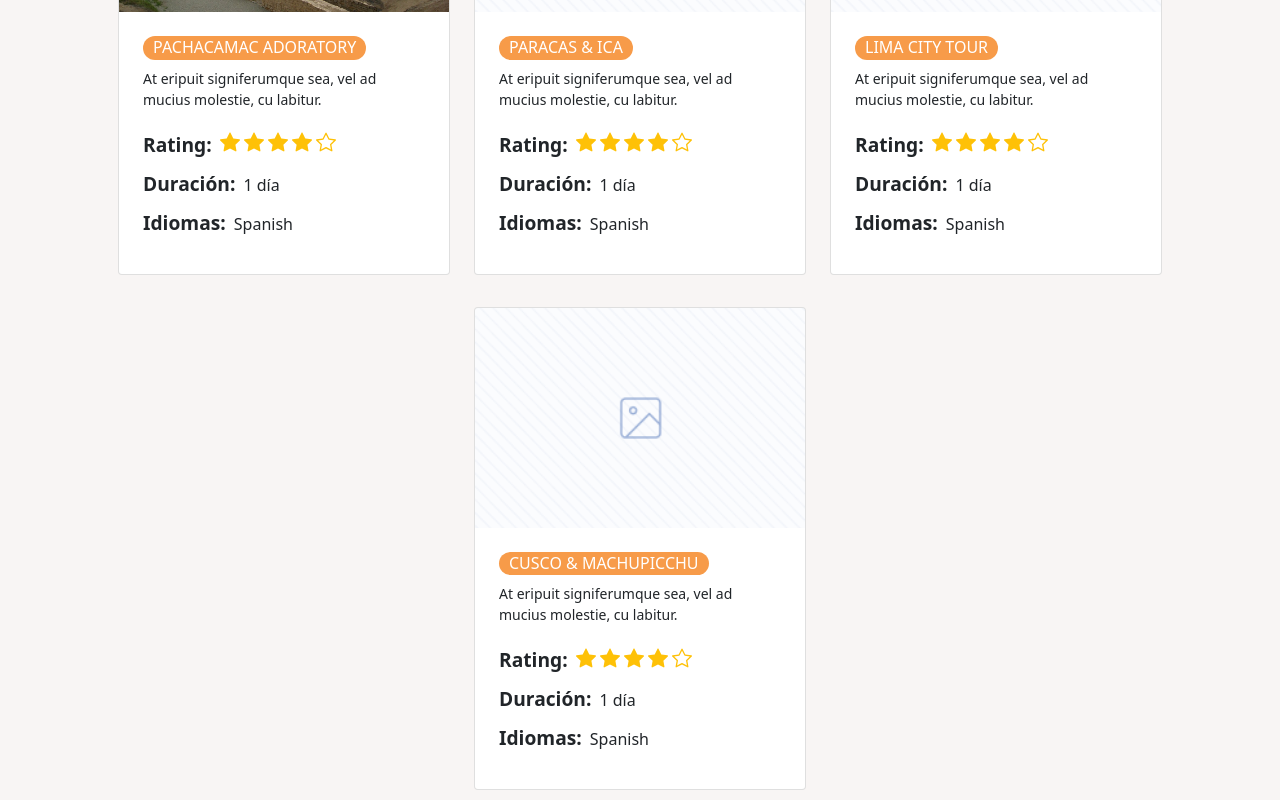
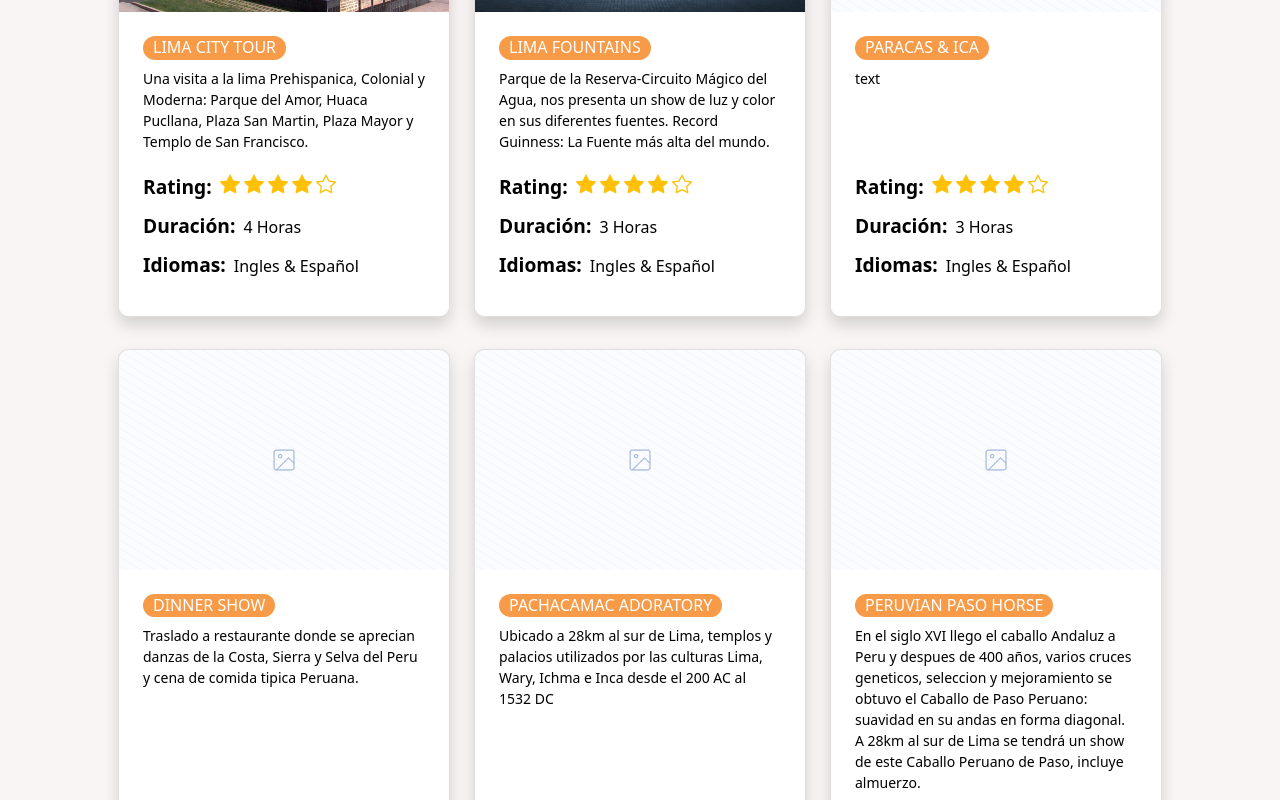
Before and after one commit to helio3197/magic-peru, a React (Create React App) app: page / in a window 1280 px wide. Shown: the part 1600-2400 px from the top of the page. Built offline with nearby package versions, Linux system fonts and the light colour scheme.

Commit message:
Update favorites cards

```diff
--- a/src/App.scss
+++ b/src/App.scss
@@ -127,6 +127,11 @@ body {
 }
 
 .destiny-card {
+  border-radius: 10px;
+  color: initial;
+  text-decoration: initial;
+  transition: all 0.3s;
+
   .card-title {
     font-size: 1rem;
     padding: 2px 10px;
@@ -149,6 +154,10 @@ body {
   ul {
     color: #fec107;
   }
+
+  &:hover {
+    transform: scale(1.05);
+  }
 }
 
 .review-carousel {
--- a/src/components/Homepage/Destinies.js
+++ b/src/components/Homepage/Destinies.js
@@ -3,10 +3,12 @@ import Container from 'react-bootstrap/Container';
 import Row from 'react-bootstrap/Row';
 import Col from 'react-bootstrap/Col';
 import DestinyCard from './DestiniesCards/DestinyCard';
-import placeholderImg from '../../assets/destiny-placeholder.png';
-import pachaImg from '../../assets/lima/pachacamac/pacha-1.jpg';
+// import placeholderImg from '../../assets/destiny-placeholder.png';
+// import pachaImg from '../../assets/lima/pachacamac/pacha-1.jpg';
+import favorites from '../../data/favorites';
 
 const Destinies = ({ id }) => {
+  /*
   const destiniesItems = [
     {
       image: pachaImg,
@@ -33,20 +35,23 @@ const Destinies = ({ id }) => {
       id: 'cusco-machupicchu',
     },
   ];
+  */
+
+  const destiniesItems = favorites;
 
   return (
     <Container as="section" className="headline mt-5" id={id}>
       <h2>Destinos Favoritos</h2>
       <Row xs="1" className="mt-3 px-sm-3 px-md-0 justify-content-center">
         {destiniesItems.map((item) => (
-          <Col key={item.id} className="py-3" style={{ maxWidth: '356px' }}>
+          <Col key={item.tourName} className="py-3" style={{ maxWidth: '356px' }}>
             <DestinyCard
-              image={item.image}
-              title={item.title}
+              image={item.tourImg[0]}
+              title={item.tourName}
               description={item.description}
               rating={4}
-              duration="1 día"
-              languages="Spanish"
+              duration={item.duration}
+              languages={item.idiomas}
             />
           </Col>
         ))}
--- a/src/components/Homepage/DestiniesCards/DestinyCard.js
+++ b/src/components/Homepage/DestiniesCards/DestinyCard.js
@@ -2,6 +2,7 @@ import PropTypes from 'prop-types';
 import Card from 'react-bootstrap/Card';
 import { BsStarFill, BsStar } from 'react-icons/bs';
 import placeholderImg from '../../../assets/placeholder-3-2.png';
+import { toLink } from '../../../utils';
 
 const DestinyCard = ({
   image, title, description, rating, duration, languages,
@@ -35,7 +36,7 @@ const DestinyCard = ({
   };
 
   return (
-    <Card className="destiny-card">
+    <Card className="destiny-card h-100 shadow overflow-hidden" as={toLink} href="tours">
       <Card.Img
         variant="top"
         src={image}
@@ -45,9 +46,10 @@ const DestinyCard = ({
           aspectRatio: '3/2',
         }}
       />
-      <Card.Body className="p-4">
+      <Card.Body className="p-4 d-flex flex-column">
         <Card.Title as="h3">{title}</Card.Title>
         <Card.Text>{description}</Card.Text>
+        <div className="mt-auto">
           <div className="d-flex gap-2 align-items-end mb-3">
             <h4 className="m-0">Rating:</h4>
             {printRating(rating)}
@@ -60,6 +62,7 @@ const DestinyCard = ({
             Idiomas:
             <span className="fs-6 fw-normal ms-2">{languages}</span>
           </h4>
+        </div>
       </Card.Body>
     </Card>
   );
--- a/src/data/favorites.js
+++ b/src/data/favorites.js
@@ -1,80 +1,84 @@
+import limaCityImg from '../assets/lima/lima-city-tour/amor-1.jpg';
+import limaFountainsImg from '../assets/lima/lima-fuentes/fuente-1.jpg';
+
 const favorites = [
   {
-		tourName: "Lima City Tour",
+    tourName: 'Lima City Tour',
+    tourImg: [limaCityImg],
+    description:
+      'Una visita a la lima Prehispanica, Colonial y Moderna: Parque del Amor, Huaca Pucllana, Plaza San Martin, Plaza Mayor y Templo de San Francisco.',
+    departures: 'Mañana & Noche',
+    duration: '4 Horas',
+    minimumPassegensers: 2,
+    idiomas: 'Ingles & Español',
+  },
+  {
+    tourName: 'Lima Fountains',
+    tourImg: [limaFountainsImg],
+    description:
+      'Parque de la Reserva-Circuito Mágico del Agua, nos presenta un show de luz y color en sus diferentes fuentes. Record Guinness: La Fuente más alta del mundo.',
+    departures: 'Martes - Domingo',
+    duration: '3 Horas',
+    minimumPassegensers: 2,
+    idiomas: 'Ingles & Español',
+  },
+  {
+    tourName: 'Paracas & Ica',
+    tourImg: [],
+    description: 'text',
+    departures: 'Martes - Domingo',
+    duration: '3 Horas',
+    minimumPassegensers: 2,
+    idiomas: 'Ingles & Español',
+  },
+  {
+    tourName: 'Dinner Show',
+    tourImg: [],
+    description: 'Traslado a restaurante donde se aprecian danzas de la Costa, Sierra y Selva del Peru y cena de comida tipica Peruana.',
+    departures: '',
+    duration: '3 Horas',
+    minimumPassegensers: 2,
+    idiomas: 'Ingles & Español',
+  },
+  {
+    tourName: 'Pachacamac Adoratory',
     tourImg: [],
     description:
-			"Una visita a la lima Prehispanica, Colonial y Moderna: Parque del Amor, Huaca Pucllana, Plaza San Martin, Plaza Mayor y Templo de San Francisco.",
-		departures: "Mañana & Noche",
-		duration: "4 Horas",
+      'Ubicado a 28km al sur de Lima, templos y palacios utilizados por las culturas Lima, Wary, Ichma e Inca desde el 200 AC al 1532 DC',
+    departures: 'MARTES - JUEVES - VIERNES - SABADO',
+    duration: '3.5 Horas',
     minimumPassegensers: 2,
-		idiomas: "Ingles & Español",
+    idiomas: 'Ingles & Español',
   },
   {
-		tourName: "Lima Fountains",
+    tourName: 'Peruvian Paso Horse',
     tourImg: [],
     description:
-			"Parque de la Reserva-Circuito Mágico del Agua, nos presenta un show de luz y color en sus diferentes fuentes. Record Guinness: La Fuente más alta del mundo.",
-		departures: "Martes - Domingo",
-		duration: "3 Horas",
+      'En el siglo XVI llego el caballo Andaluz a Peru y despues de 400 años, varios cruces geneticos, seleccion y mejoramiento se obtuvo el Caballo de Paso Peruano: suavidad en su andas en forma diagonal. A 28km al sur de Lima se tendrá un show de este Caballo Peruano de Paso, incluye almuerzo.',
+    departures: 'SABADO - DOMINGO',
+    duration: '4.5 Horas',
     minimumPassegensers: 2,
-		idiomas: "Ingles & Español",
+    idiomas: 'Ingles & Español',
   },
   {
-		tourName: "Paracas & Ica",
+    tourName: 'Gastronomical Tour',
     tourImg: [],
-		description: "",
-		departures: "Martes - Domingo",
-		duration: "3 Horas",
+    description:
+      'Visite un mercado local para ver verduras, frutas, especies y mucho mas de la cocia Peruana. Luego, en una cevicheria local usted preparara su propio Ceviche y Pisco Sour. Delantal de cocina incluido.',
+    departures: 'SABADO - DOMINGO',
+    duration: '4.5 Horas',
     minimumPassegensers: 2,
-		idiomas: "Ingles & Español",
+    idiomas: 'Ingles & Español',
   },
   {
-		tourName: "Dinner Show",
-		tourImg:
-			"Traslado a restaurante donde se aprecian danzas de la Costa, Sierra y Selva del Peru y cena de comida tipica Peruana.",
-		description: [],
-		departures: "",
-		duration: "3 Horas",
+    tourName: 'Cusco & Machupicchu',
+    tourImg: [],
+    description: 'text',
+    departures: 'SABADO - DOMINGO',
+    duration: '4.5 Horas',
     minimumPassegensers: 2,
-		idiomas: "Ingles & Español",
-	},
-	{
-		tourName: "Pachacamac Adoratory",
-		tourImg: [],
-		description:
-			"Ubicado a 28km al sur de Lima, templos y palacios utilizados por las culturas Lima, Wary, Ichma e Inca desde el 200 AC al 1532 DC",
-		departures: "MARTES - JUEVES - VIERNES - SABADO",
-		duration: "3.5 Horas",
-		minimumPassegensers: 2,
-		idiomas: "Ingles & Español",
-	},
-	{
-		tourName: "Peruvian Paso Horse",
-		tourImg: [],
-		description:
-			"En el siglo XVI llego el caballo Andaluz a Peru y despues de 400 años, varios cruces geneticos, seleccion y mejoramiento se obtuvo el Caballo de Paso Peruano: suavidad en su andas en forma diagonal. A 28km al sur de Lima se tendrá un show de este Caballo Peruano de Paso, incluye almuerzo.",
-		departures: "SABADO - DOMINGO",
-		duration: "4.5 Horas",
-		minimumPassegensers: 2,
-		idiomas: "Ingles & Español",
-	},
-	{
-		tourName: "Gastronomical Tour",
-		tourImg: [],
-		description:
-			"Visite un mercado local para ver verduras, frutas, especies y mucho mas de la cocia Peruana. Luego, en una cevicheria local usted preparara su propio Ceviche y Pisco Sour. Delantal de cocina incluido.",
-		departures: "SABADO - DOMINGO",
-		duration: "4.5 Horas",
-		minimumPassegensers: 2,
-		idiomas: "Ingles & Español",
-	},
-	{
-		tourName: "Cusco & Machupicchu",
-		tourImg: [],
-		description: "",
-		departures: "SABADO - DOMINGO",
-		duration: "4.5 Horas",
-		minimumPassegensers: 2,
-		idiomas: "Ingles & Español",
+    idiomas: 'Ingles & Español',
   },
 ];
+
+export default favorites;
```
Lines whose indentation alone changed are shown as unchanged.
